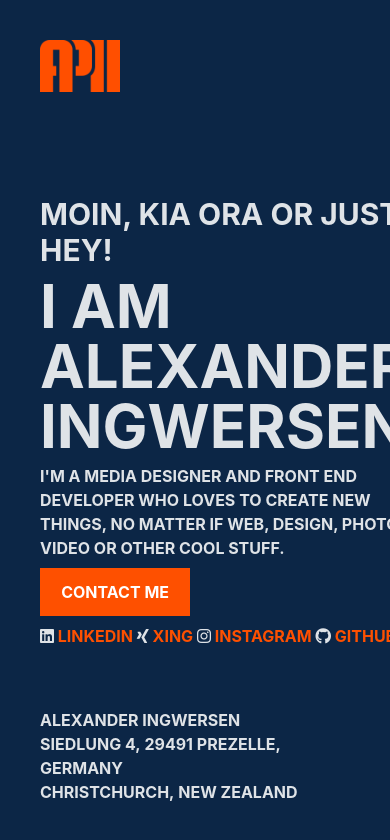
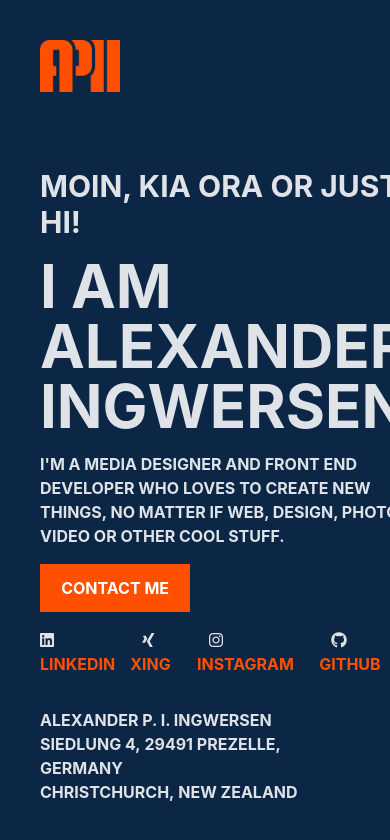
Before and after one commit to Arekahanara/apii-contact, a website built with Vite: page index.html in a window 390 px wide. Shown: the top 840 px of the page. Built offline with nearby package versions, Linux system fonts and the light colour scheme.

Commit message:
edit icon styling and fix responsive height issue

```diff
--- a/index.html
+++ b/index.html
@@ -1,12 +1,12 @@
 <!DOCTYPE html>
-<html lang="en">
+<html lang="en" class="h-full">
   <head>
     <meta charset="UTF-8" />
     <link rel="icon" type="image/svg+xml" href="/favicon.ico" />
     <meta name="viewport" content="width=device-width, initial-scale=1.0" />
     <title>Contact - APII</title>
   </head>
-  <body class="h-screen flex flex-col">
+  <body class="h-full flex flex-col">
     <header class="p-10 absolute top-0 left-0">
       <a href="#">
         <img src="/APII-logo-orange.png" class="logo w-20" alt="APII logo" />
@@ -14,17 +14,17 @@
     </header>
     <main class="h-full flex flex-row items-center">
       <div class="basis-8/12 p-10 font-bold uppercase card">
-        <h2 class="text-3xl mb-2">Moin, Kia Ora or just Hey!</h2>
-        <h1 class="text-6xl mb-2">I am Alexander Ingwersen</h1>
-        <h3 class="text-1xl mb-2">
+        <h2 class="text-3xl mb-4">Moin, Kia Ora or just Hi!</h2>
+        <h1 class="text-6xl mb-4">I am Alexander Ingwersen</h1>
+        <h3 class="text-1xl mb-4">
           I'm a Media Designer and Front End Developer who loves to create new things, no matter if Web, Design, Photo, Video or other cool stuff.
         </h3>
-        <a href="mailto:info@apii.me" class="mb-2 inline-block myBtn">Contact me</a>
-        <ul class="text-1xl text-bold">
-          <li class="inline"><i class="fa-brands fa-linkedin"></i> <a href="https://www.linkedin.com/in/alexander-ingwersen/" target="_blank">LinkedIn</a></li>
-          <li class="inline"><i class="fa-brands fa-xing"></i> <a href="https://www.xing.com/profile/Alexander_Ingwersen/" target="_blank">Xing</a></li>
-          <li class="inline"><i class="fa-brands fa-instagram"></i> <a href="https://www.instagram.com/arekahanara/" target="_blank">Instagram</a></li>
-          <li class="inline"><i class="fa-brands fa-github"></i> <a href="https://github.com/Arekahanara" target="_blank">GitHub</a></li>
+        <a href="mailto:info@apii.me" class="mb-4 font-bold uppercase inline-block myBtn">Contact me</a>
+        <ul class="text-1xl text-bold flex">
+          <li><i class="fa-brands fa-linkedin mr-0.5"></i> <a href="https://www.linkedin.com/in/alexander-ingwersen/" target="_blank">LinkedIn</a></li>
+          <li><i class="fa-brands fa-xing ml-3 mr-0.5"></i> <a href="https://www.xing.com/profile/Alexander_Ingwersen/" target="_blank">Xing</a></li>
+          <li><i class="fa-brands fa-instagram ml-3 mr-0.5"></i> <a href="https://www.instagram.com/arekahanara/" target="_blank">Instagram</a></li>
+          <li><i class="fa-brands fa-github ml-3 mr-0.5"></i> <a href="https://github.com/Arekahanara" target="_blank">GitHub</a></li>
         </ul>
       </div>
       <div class="basis-4/12 h-full flex items-center justify-center profile">
@@ -32,7 +32,7 @@
       </div>
     </main>
     <footer class="p-10 font-bold uppercase absolute bottom-0 left-0">
-      <h5>Alexander Ingwersen</h5>
+      <h5>Alexander P. I. Ingwersen</h5>
       <ul>
         <li class="inline">Siedlung 4,</li>
         <li class="inline">29491 Prezelle,</li>
```
